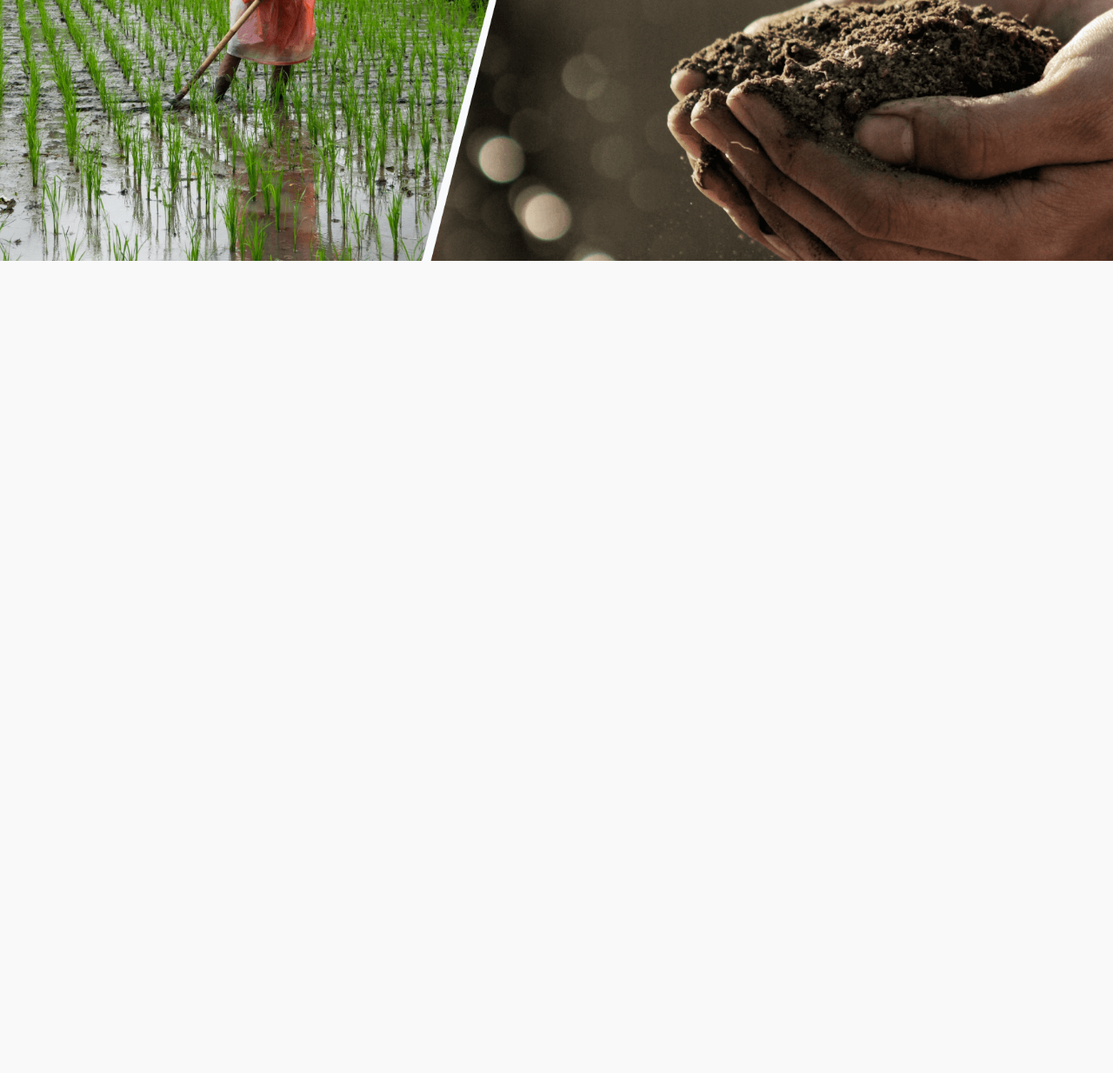
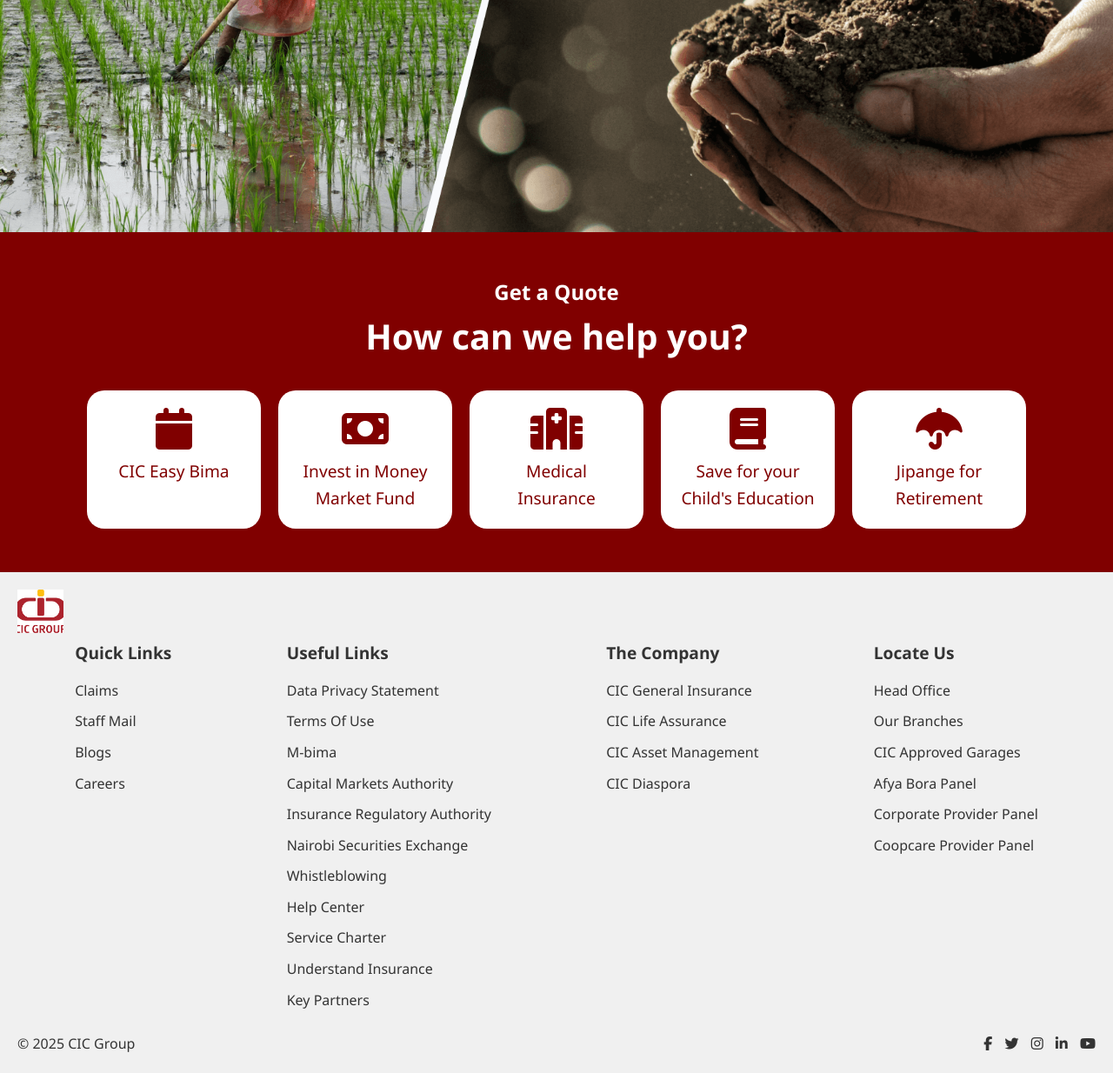
Before and after one commit to obure-new/CICInsurance, a plain HTML site: page index.html in a window 1280 px wide. Shown: the part 650-1884 px from the top of the page at 87% size. Before the commit the page ends 950 px from the top, so only its background shows below. Drawn offline with Linux system fonts and the light colour scheme.

Commit message:
first commit

```diff
--- a/index.html
+++ b/index.html
@@ -48,11 +48,18 @@
 
     </div>
   </div>
+
+  <!-- second navbar -->
   <div class="sub-navbar">
+        <ul class="sub-nav-links">
+            <li>
             <div class="search-container">
                 <input type="text" placeholder="Search..." class="search-input">
-        <button class="search-button">Search</button>
-        <ul class="sub-nav-links">
+                <button class="search-button" title="Search">
+                <i class="fa fa-search"></i>
+                </button>
+            </div>
+            </li>
             <li><a href="#">Home</a></li>
             <li><a href="#">Pharmacy</a></li>
             <li><a href="#">Individual Solutions</a></li>
@@ -62,8 +69,7 @@
             <li><a href="#">Claims</a></li>
         </ul>
     </div>
-</div>
-
+<!-- homepage -->
   <div class="home-content" id="carousel">
         <div class="carousel-item active">
             <img src="imagesfolder/2.jpg" alt="Slide 1">
@@ -84,10 +90,103 @@
             <img src="imagesfolder/4.jpg" alt="Slide 3">
             <div class="carousel-info">
                 <p>You and your family's <br>healthcare, made easy and <br>affordable</p>
-                <button class="hospital">Learn More</button>
+                <button class="hospital" title="Learn More">Learn More</button>
             </div>
         </div>
 
+    </div>
+<!-- help section -->
+    <div class="help-section">
+        <h2>Get a Quote</h2>
+        <h1>How can we help you?</h1>
+        <div class="help-container">
+            <div class="help-item">
+                <i class="fa fa-calendar"></i>
+                <p>CIC Easy Bima</p>
+            </div>
+            <div class="help-item">
+                <i class="fa fa-money-bill"></i>
+                <p>Invest in Money Market Fund</p>
+            </div>
+            <div class="help-item">
+                <i class="fa fa-hospital"></i>
+                <p>Medical Insurance</p>
+            </div>
+            <div class="help-item">
+                <i class="fa fa-book"></i>
+                <p>Save for your Child's Education</p>
+            </div>
+            <div class="help-item">
+                <i class="fa fa-umbrella"></i>
+                <p>Jipange for Retirement</p>
+            </div>
+        </div>
+    </div>
+<!-- footer -->
+    <div class="footer">
+        <div class="footer-container">
+            <div class="footer-logo">
+                <img src="imagesfolder/1.jpg" alt="CIC Group" />
+            </div>
+            <div class="footer-links">
+                <div class="footer-column">
+                    <h3>Quick Links</h3>
+                    <ul>
+                        <li><a href="#">Claims</a></li>
+                        <li><a href="#">Staff Mail</a></li>
+                        <li><a href="#">Blogs</a></li>
+                        <li><a href="#">Careers</a></li>
+                    </ul>
+                </div>
+                <div class="footer-column">
+                    <h3>Useful Links</h3>
+                    <ul>
+                        <li><a href="#">Data Privacy Statement</a></li>
+                        <li><a href="#">Terms Of Use</a></li>
+                        <li><a href="#">M-bima</a></li>
+                        <li><a href="#">Capital Markets Authority</a></li>
+                        <li><a href="#">Insurance Regulatory Authority</a></li>
+                        <li><a href="#">Nairobi Securities Exchange</a></li>
+                        <li><a href="#">Whistleblowing</a></li>
+                        <li><a href="#">Help Center</a></li>
+                        <li><a href="#">Service Charter</a></li>
+                        <li><a href="#">Understand Insurance</a></li>
+                        <li><a href="#">Key Partners</a></li>
+                    </ul>
+                </div>
+                <div class="footer-column">
+                    <h3>The Company</h3>
+                    <ul>
+                        <li><a href="#">CIC General Insurance</a></li>
+                        <li><a href="#">CIC Life Assurance</a></li>
+                        <li><a href="#">CIC Asset Management</a></li>
+                        <li><a href="#">CIC Diaspora</a></li>
+                    </ul>
+                </div>
+                <div class="footer-column">
+                    <h3>Locate Us</h3>
+                    <ul>
+                        <li><a href="#">Head Office</a></li>
+                        <li><a href="#">Our Branches</a></li>
+                        <li><a href="#">CIC Approved Garages</a></li>
+                        <li><a href="#">Afya Bora Panel</a></li>
+                        <li><a href="#">Corporate Provider Panel</a></li>
+                        <li><a href="#">Coopcare Provider Panel</a></li>
+                    </ul>
+                </div>
+            </div>
+            <!-- footer social links -->
+            <div class="footer-bottom">
+                <p>© 2025 CIC Group</p>
+                <div class="footer-social">
+                     <a href="" target="_blank"><i class="fab fa-facebook-f"></i></a>
+                     <a href="" target="_blank"><i class="fab fa-twitter"></i></a>
+                     <a href="" target="_blank"><i class="fab fa-instagram"></i></a>
+                     <a href="" target="_blank"><i class="fab fa-linkedin-in"></i></a>
+                     <a href="" target="_blank"><i class="fa-brands fa-youtube"></i></a>
+                </div>
+            </div>
+        </div>
     </div>
 
 <script src="script.js"></script>
--- a/styles.css
+++ b/styles.css
@@ -40,7 +40,7 @@ body {
 .main-details {
   display: flex;
   list-style: none;
-  gap: 1rem;
+  gap: 0.8rem;
 }
 
 .main-details li {
@@ -51,14 +51,14 @@ body {
   text-decoration: none;
   color: black;
   font-weight: 500;
-  padding: 8px;
+  padding: 4px;
   display: block;
   transition: color 0.3s ease;
 }
 
 .main-details a:hover,
 .main-details a.active {
-  color: #fff;
+  color: #800000;
 }
 
 .dropdown-menu,
@@ -126,16 +126,36 @@ body {
     color: #ffc107;
   }
 
+/* second navbar */
+.search-container {
+  margin-left: 20px;
+  display: flex;
+  align-items: center;
+}
 
+.search-input {
+  width: 150px;
+  padding: 5px;
+  border: 1px solid #ccc;
+  border-radius: 4px;
+}
+
+.search-button {
+  background-color: transparent;
+  border: none;
+  color: black;
+  cursor: pointer;
+  padding: 5px;
+}
 .sub-navbar {
   background-color: #ffc107;
   padding: 8px 20px;
 }
 
-
 .sub-nav-links {
   list-style: none;
   display: flex;
+  align-items: center;
   gap: 30px;
 }
 
@@ -150,6 +170,7 @@ body {
   color: #800000;
 }
 
+/* home contents */
 .home-content {
   width: 100%;
   height: 100vh;
@@ -198,9 +219,7 @@ body {
 .home-content .carousel-info p {
   font-size: 1.2em;
 }
-
-
-
+/* button 1 */
 .hospital {
   background-color: #ffc107;
   border: none;
@@ -215,6 +234,93 @@ body {
 .hospital:hover {
   background-color: #e0a800;
 }
+
+/* footer */
+.help-section {
+    background-color: #800000;
+    color: white;
+    text-align: center;
+    padding: 50px 20px;
+}
+
+.help-section h1 {
+    font-size: 2.5em;
+    margin-bottom: 30px;
+}
+
+.help-container {
+    display: flex;
+    justify-content: center;
+    flex-wrap: wrap;
+    gap: 20px;
+}
+
+.help-item {
+    background-color: white;
+    color: #800000;
+    border-radius: 20px;
+    padding: 20px;
+    width: 200px;
+    text-align: center;
+}
+
+.help-item i {
+    font-size: 3em;
+    margin-bottom: 10px;
+}
+
+.help-item p {
+    font-size: 1.2em;
+}
+
+.footer {
+    background-color: #f0f0f0;
+    padding: 20px;
+}
+
+.footer-container {
+    display: flex;
+    flex-direction: column;
+}
+
+.footer-logo img {
+    height: 50px;
+}
+
+.footer-links {
+    display: flex;
+    justify-content: space-around;
+}
+
+.footer-column h3 {
+    font-size: 1.2em;
+    margin-bottom: 10px;
+}
+
+.footer-column ul {
+    list-style: none;
+    padding: 0;
+}
+
+.footer-column li a {
+    text-decoration: none;
+    color: #333;
+    display: block;
+    padding: 5px 0;
+}
+
+.footer-bottom {
+    display: flex;
+    justify-content: space-between;
+    align-items: center;
+    margin-top: 20px;
+}
+
+.footer-social a {
+    margin-left: 10px;
+    color: #333;
+}
+
 
 
 
```
Lines whose indentation alone changed are shown as unchanged.
